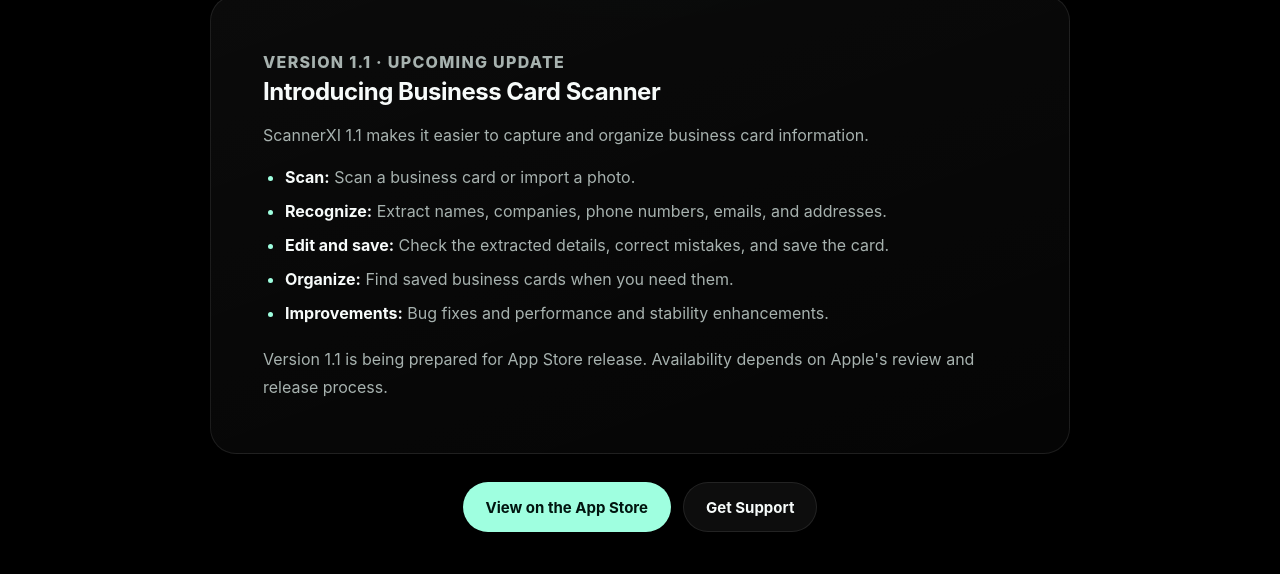
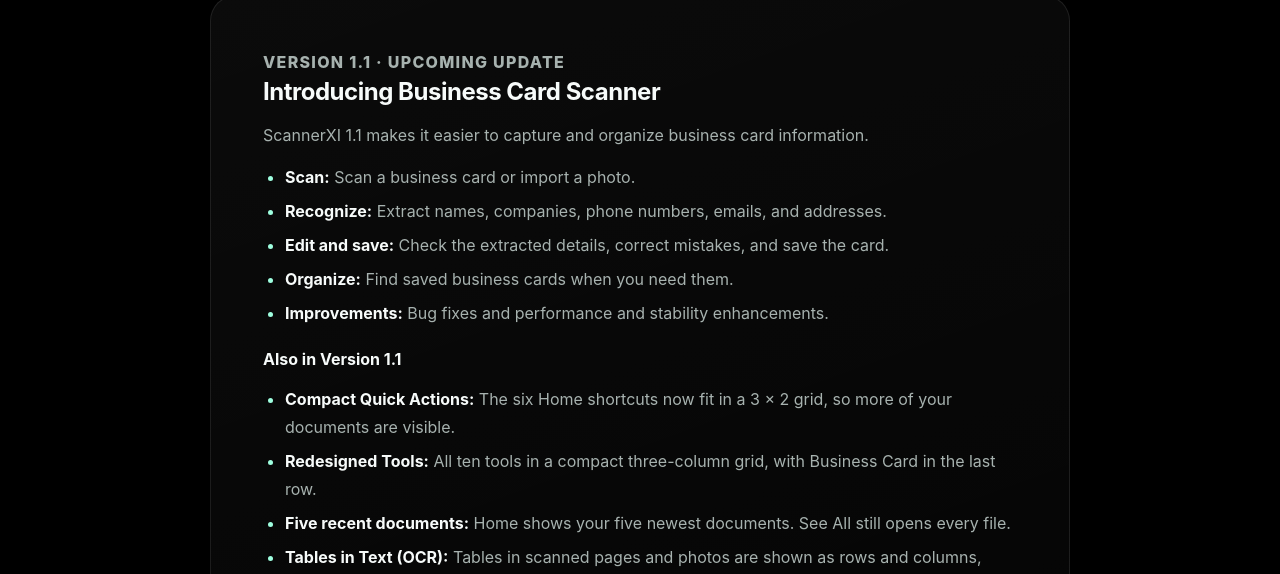
Before and after one commit to ekkacaffle-dot/ScannerXI-Legal, a plain HTML site: page whats-new.html in a window 1280 px wide. Shown: the part 378-952 px from the top of the page. Drawn offline with Linux system fonts and the light colour scheme.

Commit message:
Add the latest ScannerXI 1.1 improvements to What's New
Compact Home Quick Actions, redesigned Tools grid, five recent documents
and tables in Text (OCR), under the existing "Version 1.1 · Upcoming
Update" section. Also fixes the page title, which showed a stray
backslash ("What\'s New").

Co-Authored-By: Claude Opus 5.5 <noreply@anthropic.com>

```diff
--- a/whats-new.html
+++ b/whats-new.html
@@ -5,8 +5,8 @@
   <meta name="viewport" content="width=device-width, initial-scale=1, viewport-fit=cover">
   <meta name="theme-color" content="#000000">
   <meta name="color-scheme" content="dark">
-  <meta name="description" content="What is new in ScannerXI 1.1: Business Card Scanner, bug fixes, and improvements.">
-  <title>What\'s New — ScannerXI</title>
+  <meta name="description" content="What is new in ScannerXI 1.1: Business Card Scanner, a more compact Home and Tools layout, five recent documents, and tables in Text (OCR).">
+  <title>What's New — ScannerXI</title>
   <link rel="stylesheet" href="./styles.css">
 </head>
 
@@ -54,6 +54,13 @@
             <li><strong>Organize:</strong> Find saved business cards when you need them.</li>
             <li><strong>Improvements:</strong> Bug fixes and performance and stability enhancements.</li>
           </ul>
+          <h3>Also in Version 1.1</h3>
+          <ul>
+            <li><strong>Compact Quick Actions:</strong> The six Home shortcuts now fit in a 3 × 2 grid, so more of your documents are visible.</li>
+            <li><strong>Redesigned Tools:</strong> All ten tools in a compact three-column grid, with Business Card in the last row.</li>
+            <li><strong>Five recent documents:</strong> Home shows your five newest documents. See All still opens every file.</li>
+            <li><strong>Tables in Text (OCR):</strong> Tables in scanned pages and photos are shown as rows and columns, even when the photo is tilted. Copy Table pastes them into a spreadsheet.</li>
+          </ul>
           <p class="release-status">Version 1.1 is being prepared for App Store release. Availability depends on Apple's review and release process.</p>
         </section>
       </div>
```
